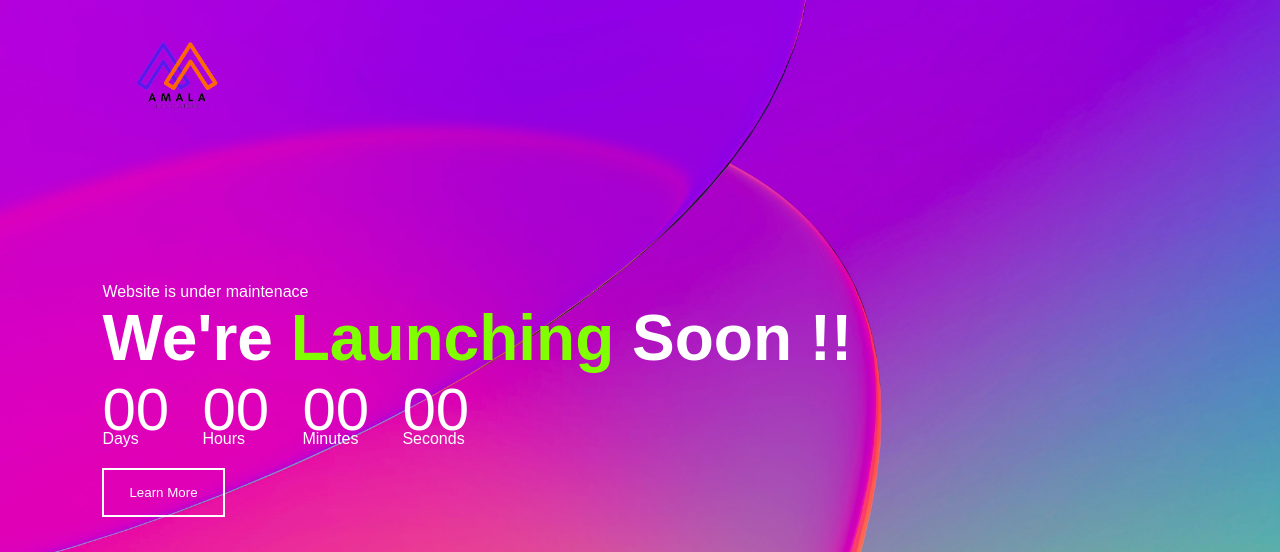
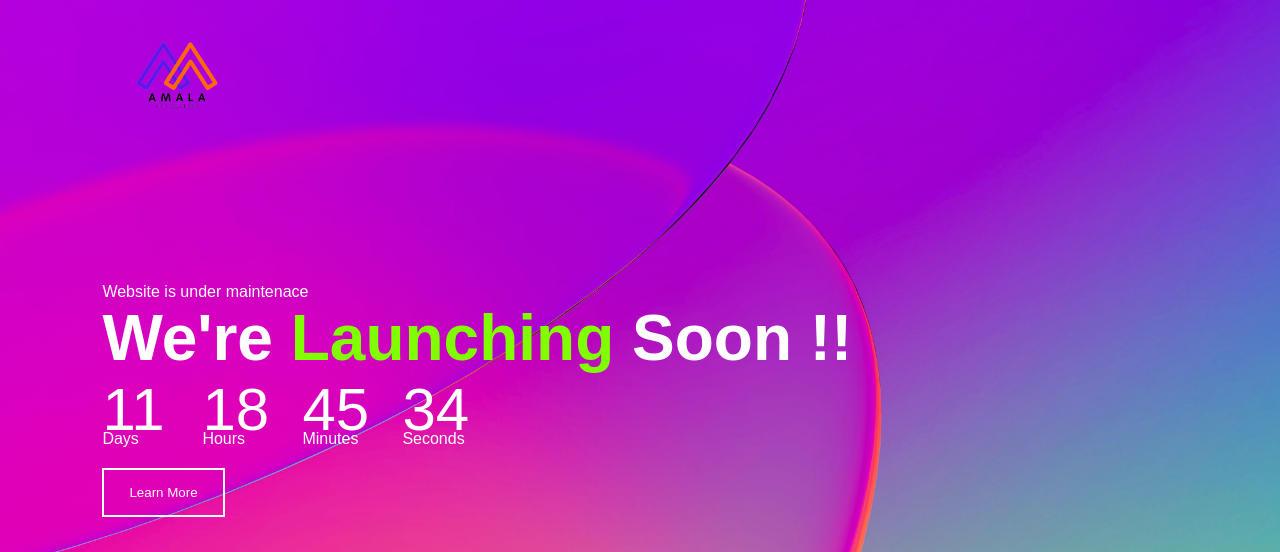
Before and after one commit to manthannn/coming-soon-page, a plain HTML site: page index.html in a window 1280 px wide. Shown: the top 552 px of the page. Drawn offline with Linux system fonts and the light colour scheme.

Commit message:
Final Commit

```diff
--- a/index.html
+++ b/index.html
@@ -15,22 +15,22 @@
             <h1> We're <span>Launching</span> Soon !!</h1>
             <div class="launch-time">
                 <div>
-                    <p>00</p>
+                    <p id="days">00</p>
                     <span>Days</span>
                 </div>
 
                 <div>
-                    <p>00</p>
+                    <p id="hours">00</p>
                     <span>Hours</span>
                 </div>
 
                 <div>
-                    <p>00</p>
+                    <p id="min">00</p>
                     <span>Minutes</span>
                 </div>
 
                 <div>
-                    <p>00</p>
+                    <p id="sec">00</p>
                     <span>Seconds</span>
                 </div>
 
@@ -41,7 +41,7 @@
     </div>
 
     <script>
-        var countdown = new Date("Oct 16 ,2021 00:00:00:00").getTime();
+        var countdown = new Date("Oct 19 ,2021 00:00:00:00").getTime(); //launch date
         var x = setInterval(function(){
             var now = new Date().getTime();
             var distance = countdown - now;
@@ -52,6 +52,22 @@
             var seconds = Math.floor((distance % (1000 * 60)) / 1000);
 
             //to display this on our web page
+            document.getElementById("days").innerHTML = days;
+            document.getElementById("hours").innerHTML = hours;
+            document.getElementById("min").innerHTML = minutes;
+            document.getElementById("sec").innerHTML = seconds;
+
+            //if countdown ended this will show 00
+            if (distance<0){
+                clearInterval(x);
+                document.getElementById("days").innerHTML = "00";
+                document.getElementById("hours").innerHTML = "00";
+                document.getElementById("min").innerHTML = "00";
+                document.getElementById("sec").innerHTML = "00";
+
+
+            }
+
 
 
         },1000);
```
